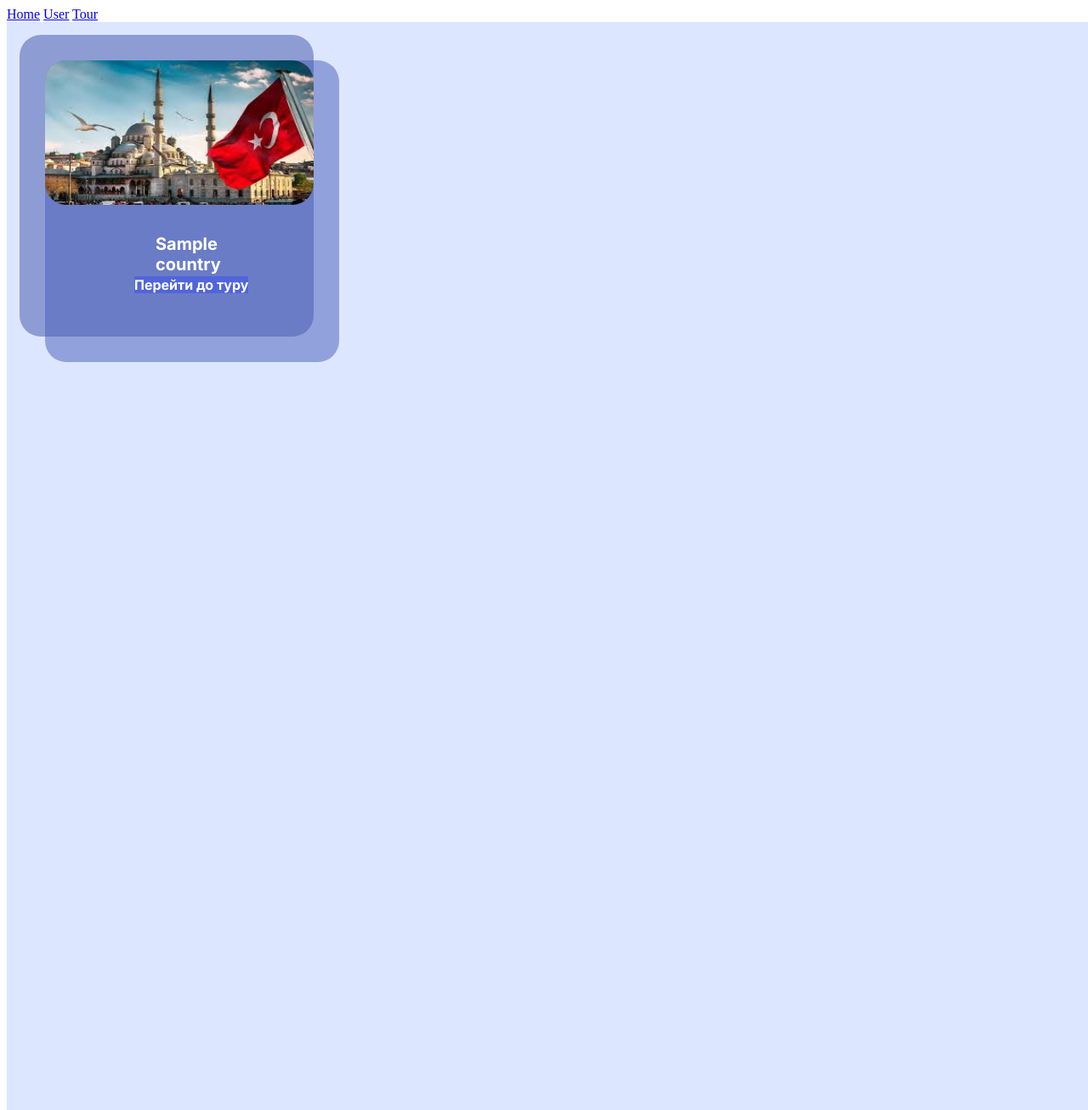
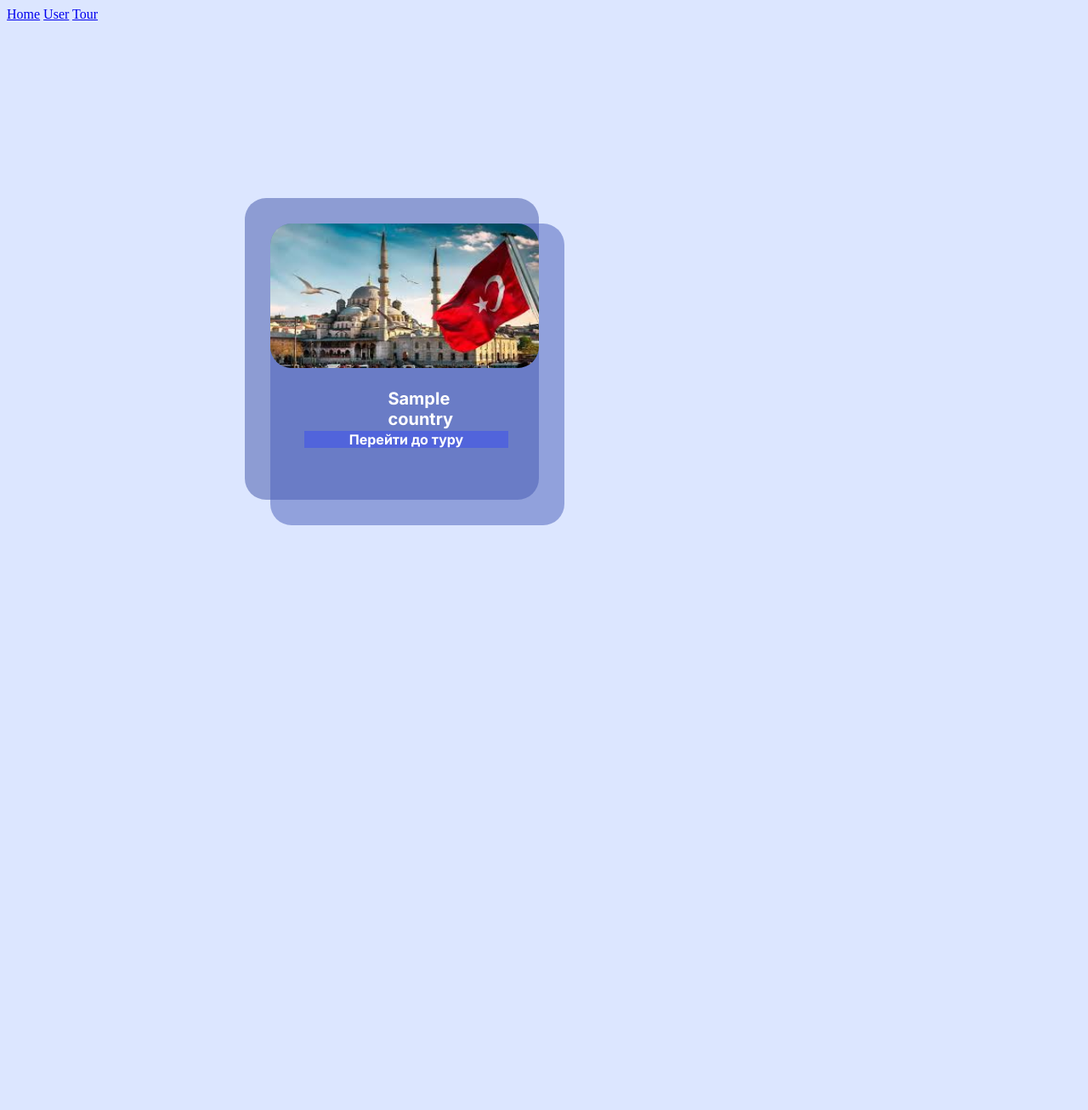
Before and after one commit to artemijMoskowsky/lesson_practice2509, a Python web app: template tour_page/templates/tour.html in a window 1280 px wide; the page is wider, and only the part inside the window is pictured. Shown: that part at 85% size. After the commit the page ends 618 px from the top of that part, so only its background shows below. Run offline with Jinja, Linux system fonts and the light colour scheme; the template is opened without the code that fills it: most values are stand-ins (such as "Sample title", 1, 10 or a date in 2020).

Commit message:
Changed the centering, button size, number of cards, and their positioning.

```diff
--- a/tour_page/static/css/style.css
+++ b/tour_page/static/css/style.css
@@ -1,26 +1,29 @@
 @import url('https://fonts.googleapis.com/css2?family=Inter:ital,opsz,wght@0,14..32,100..900;1,14..32,100..900&display=swap');
 
-/* body{
+body{
     background-color: #DCE6FF
 
-} */
+}
 
 .main-cart{
-    background-color: rgb(220, 230, 255);
+    margin-top: 207px;
     display: flex;
     align-items: flex-start;
-    /* justify-content: space-around; */
-    margin: 0;
     position: absolute;
-    width: 100vw;
-    height: 100vw;
+    width: 1500px;
+    height: 1700px;
+    padding: 0px 0px 0px 280px;
+    flex-wrap: wrap;
+    height: 400px;
+    align-content: space-between;
 }
 
 .invisible-div{
     width: 375px;
     height: 382px;
     z-index: 3;
-    margin: 15px;
+    margin-right: 70px;
+    padding-bottom: 50px;
 }
 
 .back-cart{
@@ -36,13 +39,11 @@
 }
 .front-cart{
     background-color: rgba(72, 95, 186, 0.5);
+    display: flex;
     position: relative;
     top: 30px;
     left: 30px;
-    /* opacity: .1,5; */
     border-radius: 25px;
-    /* left: 4vw; */
-    display: flex;
     align-items: center;
     justify-content: center;
     width: 346px;
@@ -54,6 +55,13 @@
     width: 346px;
     height: 355px;
     border-radius: 25px;
+    text-align: center;
+}
+.for-button{
+    background-color: rgb(81, 100, 219);
+    width: 240px;
+    margin-right: 45x;
+    margin-left: 40px;
 }
 
 .image{
@@ -71,53 +79,17 @@
     color: white;
     width: 67px;
     height: 30px;
-    text-align: center;
-    margin-left: 105px;
     margin-top: 100px;
 }
 
 .country{
     display: block;
+    margin-left: 40%;
     font-family:'Inter', sans-serif;
     font-weight: bold;
     width: 10px;
     height: 30px;
-    text-align: center;
-    margin-left: 130px;
-    margin-top: 30px;
     font-size: 20px;
     color: white;
 
 }
-
-/* .cart-for-Australia-back{
-    background-color:rgb(61, 80, 158, 0.36);
-    border-radius: 25px;
-    display: flex;
-    align-items: center;
-    justify-content: center;
-    width: 375px;
-    height: 376px;
-    z-index: 2;
-    margin: 15px;
-}
-.cart-for-Australia-front{
-    background-color: rgb(61, 81, 157, 0.59);
-    border-radius: 25px;
-    display: flex;
-    align-items: center;
-    justify-content: center;
-    width: 375px;
-    height: 376px;
-    z-index: 1;
-    margin: 15px;
-}
- */
-
-
-
-
-/* .cart-for-Paris-back{
-}
-.cart-for-Paris-front{
-} */
--- a/tour_page/templates/tour.html
+++ b/tour_page/templates/tour.html
@@ -19,7 +19,9 @@ Tour
                         <div class = 'more-cart'>
                             <img src="{{ url_for('tour.static', filename = 'images/turkey.jpg' ) }}" alt="turkey" class = 'image'>
                             <p class = 'country'>{{ countries.country }}</p>
-                            <a href="/tour/{{ countries.id }}" class = 'button'>Перейти до туру</a>
+                            <div class = 'for-button'>
+                                <a href="/tour/{{ countries.id }}" class = 'button'>Перейти до туру</a>
+                            </div>
                         </div>
                     </div>
                 </div>
```
Also changed, not shown: tour_page/views.py (+8 -7 lines), instance/data.db.
